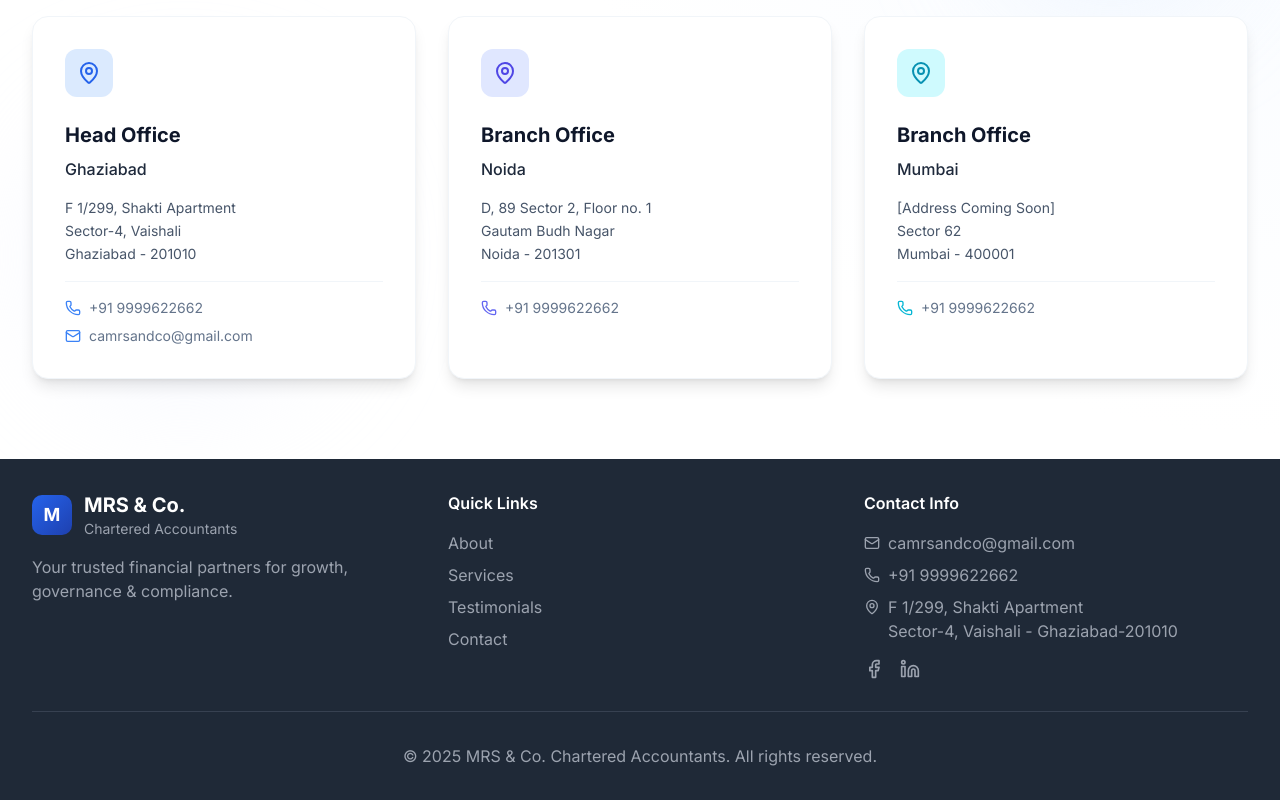
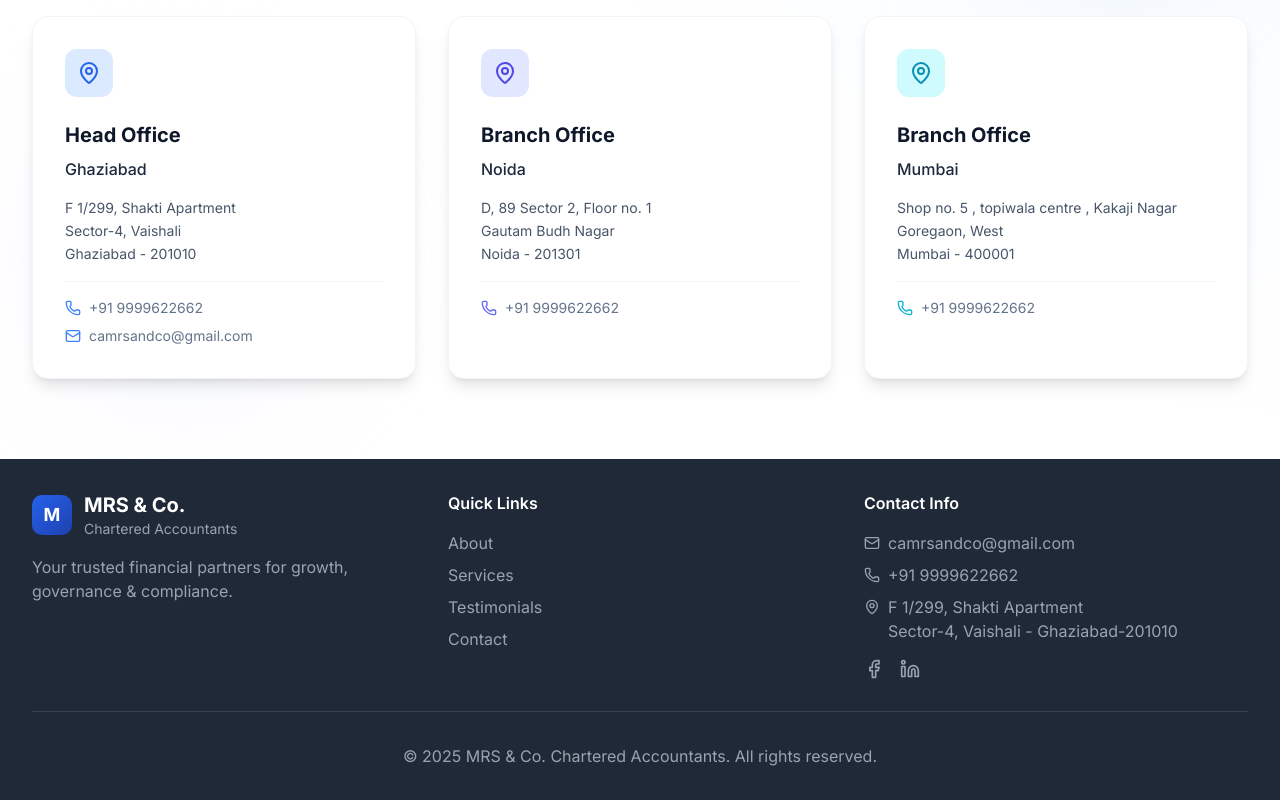
Before and after one commit to MRSANDCO/MRS-CO, a Next.js app: page / in a window 1280 px wide. Shown: the part 9756-10556 px from the top of the page. Built offline with nearby package versions, Linux system fonts and the light colour scheme; no server answers.

Commit message:
Address updated

```diff
--- a/app/page.tsx
+++ b/app/page.tsx
@@ -2577,9 +2577,9 @@ Resume: ${
                 <div className="space-y-4 text-slate-600">
                   <p className="font-medium text-slate-800">Mumbai</p>
                   <p className="text-sm leading-relaxed ">
-                    [Address Coming Soon]
+                     Shop no. 5 , topiwala centre , Kakaji Nagar
                     <br />
-                    Sector 62
+                    Goregaon, West
                     <br />
                     Mumbai - 400001
                   </p>
```
